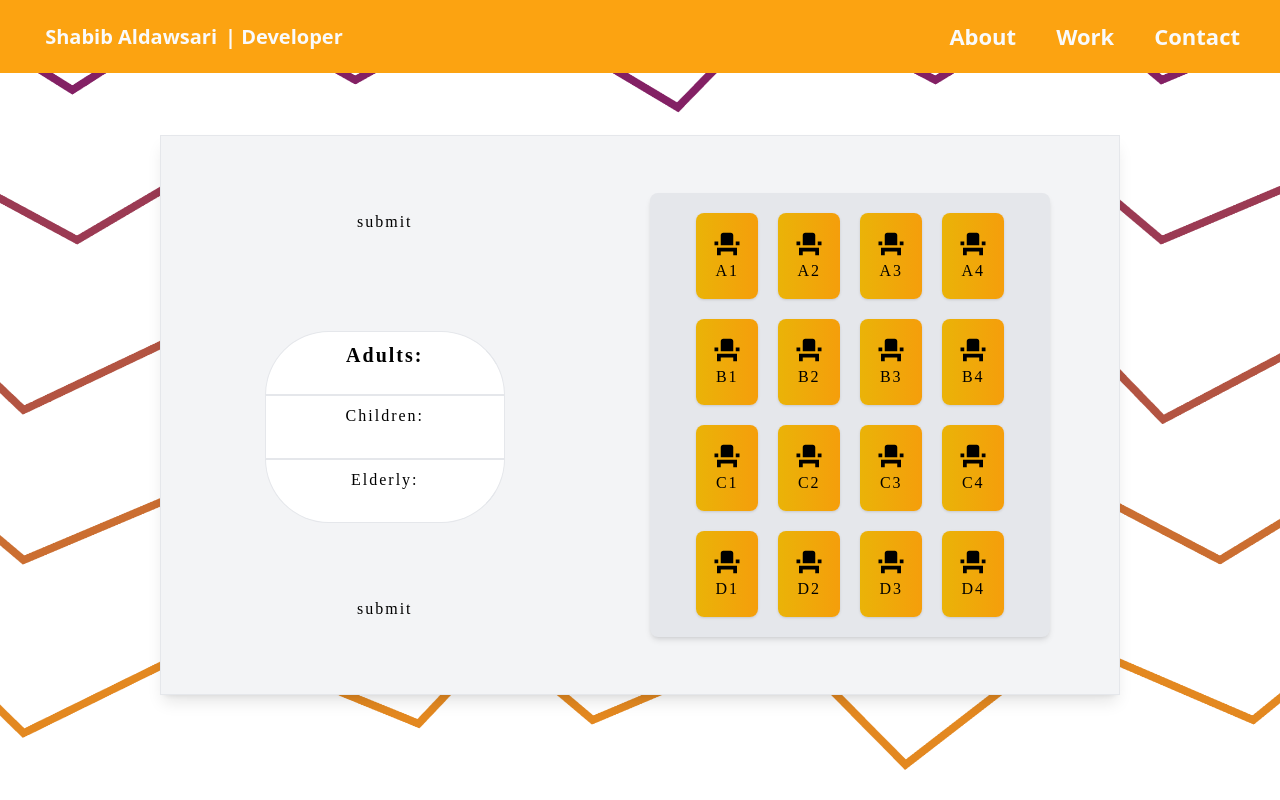
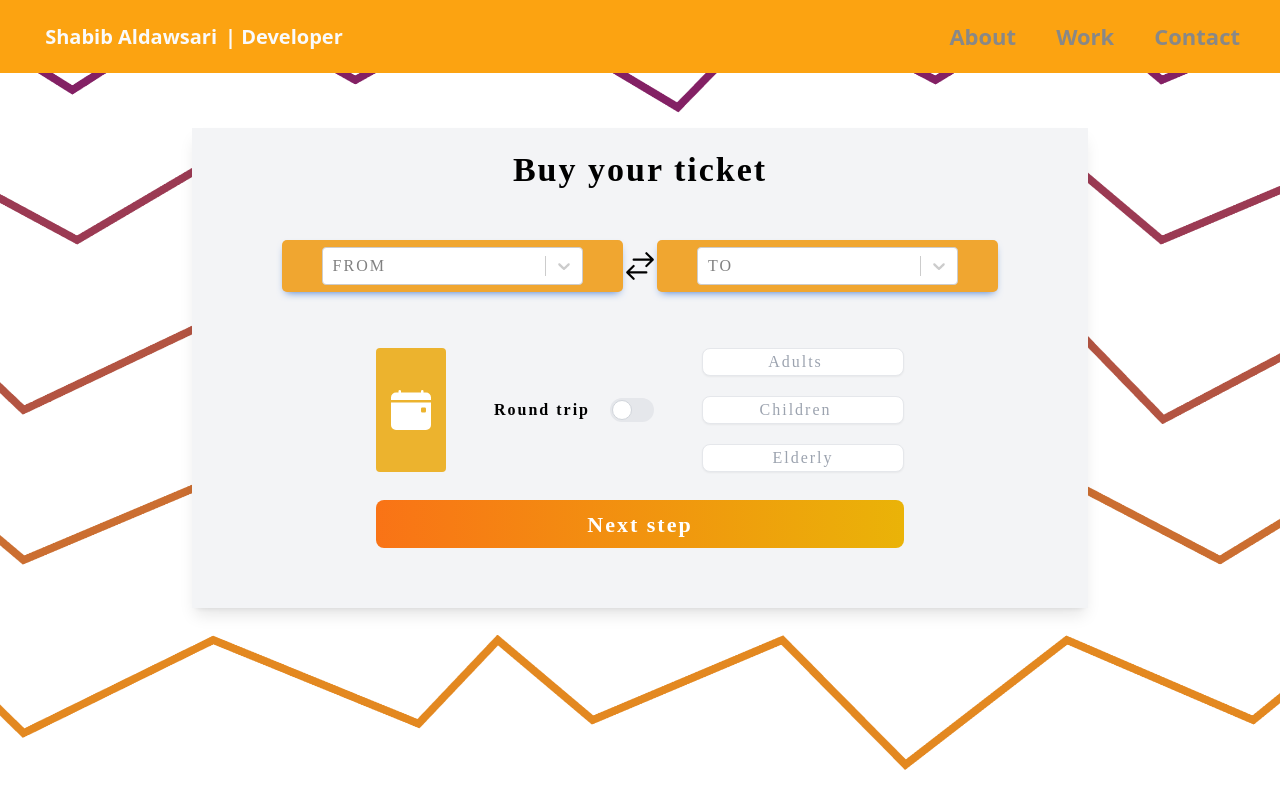
Before and after one commit to ShabibCodes/Rail-reservation, a React (Vite) app: page / in a window 1280 px wide. Built offline with nearby package versions, Linux system fonts and the light colour scheme; a web font is replaced by a local one; what tw-elements would draw is missing.

Commit message:
navigation

```diff
--- a/index.html
+++ b/index.html
@@ -11,6 +11,7 @@
 		<script type="module" src="/src/main.jsx"></script>
 
 		<!-- FONTS -->
+
 		<style>
 			@import url("https://fonts.googleapis.com/css2?family=Edu+VIC+WA+NT+Beginner:wght@700&display=swap");
 		</style>
--- a/package.json
+++ b/package.json
@@ -10,6 +10,7 @@
   },
   "dependencies": {
     "react-dom": "^18.2.0",
+    "react-hook-form": "^7.43.9",
     "react-router-dom": "^6.10.0",
     "tw-elements": "^1.0.0-beta1"
   },
@@ -24,6 +25,7 @@
     "react": "^18.2.0",
     "react-date-range": "^1.4.0",
     "react-icons": "^4.8.0",
+    "react-select": "^5.7.2",
     "tailwindcss": "^3.3.0",
     "vite": "^4.2.0"
   }
--- a/src/App.jsx
+++ b/src/App.jsx
@@ -1,5 +1,5 @@
 import React from "react";
-import { BrowserRouter } from "react-router-dom";
+import { BrowserRouter, Route, Routes } from "react-router-dom";
 import Main from "./components/Main";
 import Navigation from "./components/Navigation";
 import Seats from "./components/Seats";
@@ -11,15 +11,10 @@ import "react-date-range/dist/theme/default.css"; // theme css file
 const App = () => {
 	return (
 		<BrowserRouter>
-			<div className="relative z-0 bg-main-pattern bg-cover bg-center bg-fixed">
-				<div>
-					<Navigation />
-				</div>
-				<div></div>
-				<div>
-					<Seats />
-				</div>
-			</div>
+			<Routes>
+				<Route path="/" element={<Main />} />
+				<Route path="/seats" element={<Seats />} />
+			</Routes>
 		</BrowserRouter>
 	);
 };
--- a/src/components/Main.jsx
+++ b/src/components/Main.jsx
@@ -1,14 +1,31 @@
 import React, { useState } from "react";
 import { styles } from "./constants/styles";
+import { cityOptions } from "./constants";
+// Icons
 import { HiArrowsRightLeft } from "react-icons/hi2";
+import { BsCalendarEventFill } from "react-icons/bs";
+// Date
 import DatePicker from "./DatePicker";
 import { SeatsioSeatingChart } from "@seatsio/seatsio-react";
-import { BsCalendarEventFill } from "react-icons/bs";
-import Seats from "./Seats";
+
+import Navigation from "./Navigation";
+// react select
+import Select from "react-select";
+import makeAnimated from "react-select/animated";
+import { Link } from "react-router-dom";
+import { useForm } from "react-hook-form";
 
 const Main = () => {
+	const animatedComponents = makeAnimated();
 	const [showDate, setShowDate] = useState(false);
 	const [roundtrip, setRoundtrip] = useState(false);
+
+	const {
+		register,
+		handleSubmit,
+		formState: { errors },
+	} = useForm();
+
 	const handleDate = () => {
 		console.log(showDate);
 		setShowDate(!showDate);
@@ -18,62 +35,49 @@ const Main = () => {
 		setRoundtrip(data);
 	};
 	return (
-		<section className="relative w-full h-screen mx-auto py-10">
+		<>
+			<Navigation />
+			<section className=" w-full h-screen py-20  bg-main-pattern bg-cover bg-center bg-fixed">
 				{/* Card */}
 				<div
-				className={`absolute inset-0 top-[100px] max-w-[70%] h-fit
-                flex flex-col gap-7 items-center mx-auto bg-gray-100 border shadow-lg`}
+					className={`absolute inset-0 top-[100px] max-w-[70%] h-[30em]
+                flex flex-col gap-7 mt-7 items-center mx-auto bg-gray-100 border-5 shadow-lg`}
 				>
-				<div className="w-fit px-10 mt-4 mb-3 ">
-					<p className=" h-10 text-[27px] font-bold">Buy your ticket </p>
+					<div className="w-fit px-10 mt-4 mb-7 ">
+						<p className=" h-10 text-[34px] font-bold">Buy your ticket </p>
 					</div>
 					{/* FROM TO */}
 					<div className="w-[80%] flex flex-row justify-between items-center">
 						{/* FROM */}
-					<button
-						className=" text-white
-                     shadow-[0_4px_9px_-4px_#3b71ca] font-medium border-black xl:w-96"
-					>
-						<select
-							className=" px-[70px] py-[7px] rounded-[5px]  bg-[#f0a630]
-                            hover:bg-[#fdae2f] focus:outline-none"
-							data-te-select-init
-							data-te-select-filter="true"
-						>
-							<option className="text-[25px] font-bold" disabled>
-								FROM
-							</option>
-							<option value="1">One</option>
-							<option value="2">Two</option>
-							<option value="3">Three</option>
-						</select>
-					</button>
+
+						<Select
+							placeholder="FROM"
+							className={`${styles.inputTheme} shadow-[0_4px_9px_-4px_#3b71ca] font-medium border-black xl:w-96
+                            transition duration-150 ease-in-out px-[40px] py-[7px] rounded-[5px] outline-none `}
+							closeMenuOnSelect={true}
+							components={animatedComponents}
+							isMulti={false}
+							options={cityOptions}
+							isSearchable={true}
+						/>
 
 						<div>
 							<HiArrowsRightLeft size={34} />
 						</div>
-					<button
-						className=" text-white
-                     shadow-[0_4px_9px_-4px_#3b71ca] font-medium border-black xl:w-96
-                     transition duration-150 ease-in-out "
-					>
-						<select
-							className=" px-[70px] py-[7px] rounded-[5px]  bg-[#f0a630]
-                            hover:bg-[#fdae2f] focus:outline-none"
-							data-te-select-init
-							data-te-select-filter="true"
-						>
-							<option className="text-[25px] font-bold" disabled>
-								FROM
-							</option>
-							<option value="1">One</option>
-							<option value="2">Two</option>
-							<option value="3">Three</option>
-						</select>
-					</button>
+						<Select
+							placeholder="TO"
+							className={`${styles.inputTheme} shadow-[0_4px_9px_-4px_#3b71ca] font-medium border-black xl:w-96
+                            transition duration-150 ease-in-out px-[40px] py-[7px] rounded-[5px] outline-none `}
+							closeMenuOnSelect={true}
+							components={animatedComponents}
+							isMulti={false}
+							options={cityOptions}
+							isSearchable={true}
+						/>
 					</div>
+					<form onSubmit={handleSubmit((data) => console.log(data))}>
 						{/* ROW 2 */}
-				<div className="flex flex-row gap-10 mt-3 mb-7">
+						<div className="flex flex-row  justify-between gap-12 mt-7 mb-7">
 							<button
 								onClick={() => handleDate()}
 								className={` ${
@@ -105,9 +109,11 @@ const Main = () => {
 									</label>
 								</div>
 							</div>
+							{/* PASSENGERS */}
 							<div className="flex flex-col gap-5 ">
 								<p className="">
 									<input
+										{...register("adults")}
 										className="min-w-[200px] text-center h-7 shadow-sm rounded-lg border outline-none"
 										type="number"
 										placeholder="Adults"
@@ -118,28 +124,36 @@ const Main = () => {
 								</p>
 								<p>
 									<input
+										{...register("children", { required: true })}
 										className="min-w-[200px] text-center h-7 shadow-sm rounded-lg border outline-none"
 										type="number"
 										placeholder="Children"
-								minLength="1"
-								maxLength={2}
-								pattern="[0-9]{10}"
-							/>{" "}
+									/>
+									{errors.children && <p>Children field is missing ?!.</p>}
 								</p>
 								<p>
 									<input
+										{...register("old", { pattern: /\d+/ })}
 										className="min-w-[200px] text-center h-7 shadow-sm rounded-lg border outline-none"
-								type="number"
 										placeholder="Elderly"
 										minLength="1"
 										maxLength={2}
-								pattern="[0-9]{10}"
 									/>
 								</p>
 							</div>
 						</div>
+
+						<Link
+							to={"/seats"}
+							className={`${styles.navBarElement} hover:bg-red-700  text-[22px] font-bold text-white predict-button flex justify-center items-center
+                             rounded-lg  h-12 min-w-[240px]`}
+						>
+							Next step
+						</Link>
+					</form>
 				</div>
 			</section>
+		</>
 	);
 };
 
--- a/src/components/Navigation.jsx
+++ b/src/components/Navigation.jsx
@@ -27,13 +27,13 @@ const Navigation = () => {
 					{navLinks.map((link, i) => (
 						<li
 							key={link.id}
-							className={`hover:text-[#11ecfc] text-[#f9fafb] text-[22px] font-bold `}
+							className={`hover:text-[#c6c6c6] text-[#888888] text-[22px] font-bold `}
 							onClick={() => {
 								setOn(link.title);
 								console.log(link.title);
 							}}
 						>
-							<a href={`#${link.id}`}>{link.title}</a>
+							<Link to={"/"}> {link.title}</Link>
 						</li>
 					))}
 				</ul>
--- a/src/components/Seats.jsx
+++ b/src/components/Seats.jsx
@@ -1,6 +1,7 @@
 import React, { useState } from "react";
 import { seats } from "./constants/seats";
 import { MdEventSeat } from "react-icons/md";
+import Navigation from "./Navigation";
 
 const Seats = () => {
 	const [passengers, setPassengers] = useState([]);
@@ -11,24 +12,29 @@ const Seats = () => {
 		console.log("XX", seat);
 	};
 	return (
-		<section className="relative w-full h-screen mx-auto py-10">
+		<>
+			<Navigation />
+			<section className=" w-full h-screen py-20  bg-main-pattern bg-cover bg-center bg-fixed">
 				{/* Card */}
 				<div
-				className={`fixed inset-0 top-[135px] w-[75%] h-[70%]
+					className={`fixed inset-0 top-[135px] max-w-md md:max-w-4xl overflow-hidden h-[70%]
                 flex flex-row justify-around gap-10  mx-auto bg-gray-100 border-[1.9px] shadow-lg`}
 				>
 					{/* Summary */}
 					<div className="flex flex-col justify-evenly ml-[7%] items-center text-center">
-					<div className="">submit</div>
+						<div className="">
+							Selected Seats: <br />
+							<span>{seat.map((e) => e + ", ")}</span>
+						</div>
 
 						<div className="mt-[10%] ">
-						<p className="w-60 h-16 font-bold text-[20px] border bg-white rounded-t-full text-center pt-2">
+							<p className="bg-[#8ecae6] w-60 h-16 font-bold text-[20px] border bg-white rounded-t-full text-center pt-2">
 								Adults:
 							</p>
-						<p className="w-60 h-16 border bg-white  text-center pt-2">
+							<p className=" bg-[#8ecae6] w-60 h-16 border bg-white  text-center pt-2">
 								Children:
 							</p>
-						<p className="w-60 h-16 border bg-white rounded-b-full text-center pt-2 overflow-hidden">
+							<p className="bg-[#8ecae6] w-60 h-16 border bg-white rounded-b-full text-center pt-2 overflow-hidden">
 								Elderly:
 							</p>
 						</div>
@@ -62,6 +68,7 @@ const Seats = () => {
 					</div>
 				</div>
 			</section>
+		</>
 	);
 };
 
--- a/src/components/constants/index.js
+++ b/src/components/constants/index.js
@@ -12,3 +12,11 @@ export const navLinks = [
 		title: "Contact",
 	},
 ];
+
+export const cityOptions = [
+	{ value: "Riyadh", label: "Riyadh" },
+	{ value: "Jeddah", label: "Jeddah" },
+	{ value: " Makkah", label: " Makkah" },
+	{ value: " Abha ", label: " Abha" },
+	{ value: " Alkharj", label: " Alkharj" },
+];
--- a/src/components/constants/styles.js
+++ b/src/components/constants/styles.js
@@ -17,7 +17,8 @@ const styles = {
 	sectionSubText:
 		"sm:text-[18px] text-[14px] text-secondary uppercase tracking-wider",
 	navBarElement:
-		"bg-gradient-to-r from-purple-800 to-pink-500 hover:from-pink-500 hover:to-blue-200",
+		"bg-gradient-to-r from-orange-500 to-yellow-500 hover:from-pink-500 hover:to-blue-200 border-white-10",
+	inputTheme: "bg-[#f0a630] hover:bg-[#fdae2f] focus:outline-none",
 };
 
 export { styles };
```
Also changed, not shown: 1 other file (tests, documents, lock files or other folders). Lines whose indentation alone changed are shown as unchanged.
